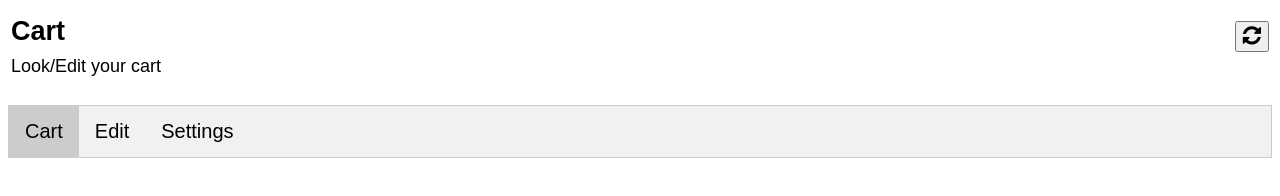
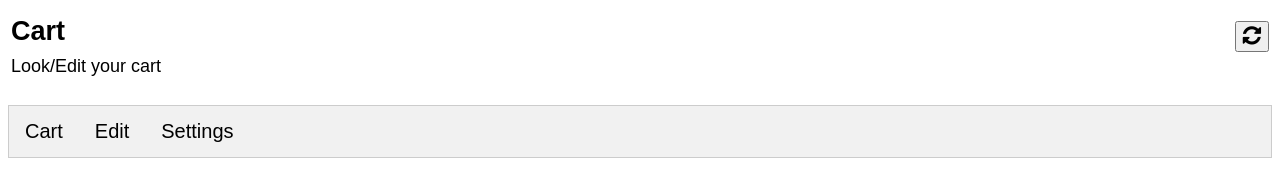
Before and after one commit to anilkkt/anilkkt.github.io, a plain HTML site: page index.html in a window 1280 px wide. Drawn offline with Linux system fonts and the light colour scheme.

Commit message:
Update index.html

```diff
--- a/index.html
+++ b/index.html
@@ -26,7 +26,7 @@
 	<tr><td>&nbsp</td></tr>
 </table>
 	<div class="tab">
-		<button class="tablinks active" onclick="selectTab(event, 'cart')">Cart</button>
+		<button class="tablinks" onclick="selectTab(event, 'cart')">Cart</button>
 		<button class="tablinks" onclick="selectTab(event, 'edit')">Edit</button>
 		<button class="tablinks" onclick="selectTab(event, 'settings')">Settings</button>
 	</div>
```
